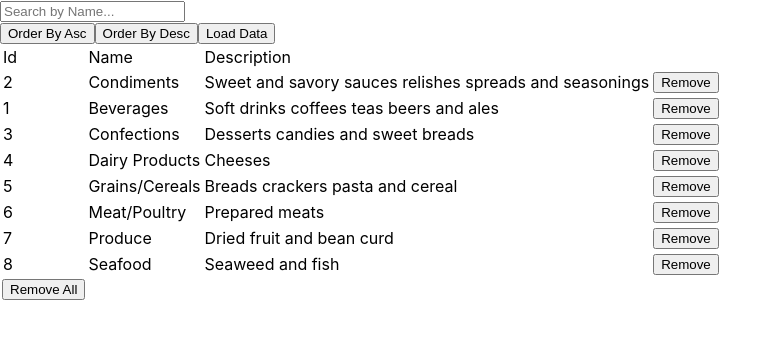
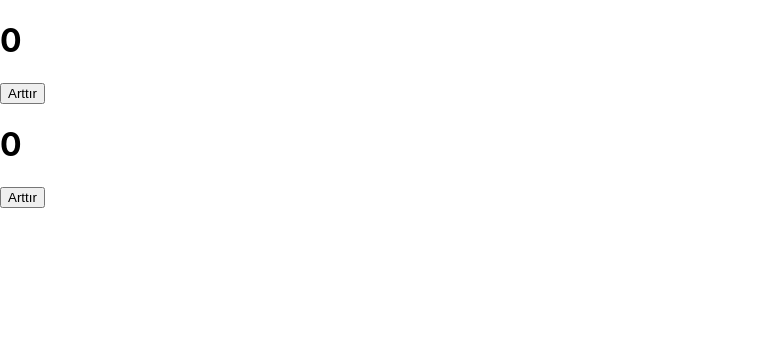
Before and after one commit to halilenesozdemir/React-SuppliersData-With-MUI, a React (Create React App) app: page / in a window 1280 px wide. Shown: the top 338 px of the page, without its empty margins (0-782 px from the left). Built offline with nearby package versions, Linux system fonts and the light colour scheme.

Commit message:
Effect Sample has completed.

```diff
--- a/src/App.js
+++ b/src/App.js
@@ -1,7 +1,8 @@
+import EffectSample1 from './effectSample/EffectSample1';
 import CategoryTable from './stateSample/CategoryTable';
 
 function App() {
-  return <CategoryTable />;
+  return <EffectSample1 />;
 }
 
 export default App;
--- a/src/effectSample/EffectSample1.js
+++ b/src/effectSample/EffectSample1.js
@@ -1,28 +1,30 @@
 import React, { useEffect, useState } from 'react';
 
-function EffectSample1() {
+const EffectSample1 = () => {
   const [sayac, setSayac] = useState(0);
   const [sayac2, setSayac2] = useState(0);
 
-  //maliyetli bir işlem
-
+  // maliyetli bir işlem
   useEffect(() => {
-    console.log('Bu kod satırı sadece Component yüklendiğinde çalışır');
+    console.log('Bu kod satırı sadece component yüklendiğinde çalışır');
   }, []);
 
   useEffect(() => {
-    console.log('Sayac 2 calıstıgında calısır.');
+    console.log('Bu kod satırı yalnızca sayac 2 değiştiğinde çalışır');
   }, [sayac2]);
 
   return (
     <>
-      <h1>{sayac}</h1>
-      <button onClick={() => setSayac(sayac + 1)}>Arttır</button>
-
-      <h1>{sayac2}</h1>
-      <button onClick={() => setSayac2(sayac2 + 1)}>Arttır</button>
+      <div>
+        <h1>{sayac}</h1>
+        <button onClick={() => setSayac(sayac + 1)}>Arttır</button>
+      </div>
+      <div>
+        <h1>{sayac2}</h1>
+        <button onClick={() => setSayac2(sayac2 + 1)}>Arttır</button>
+      </div>
     </>
   );
-}
+};
 
 export default EffectSample1;
```
